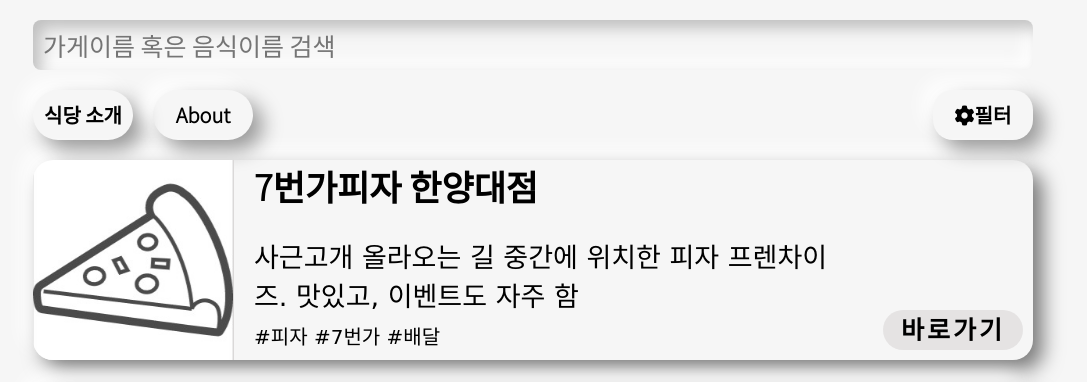
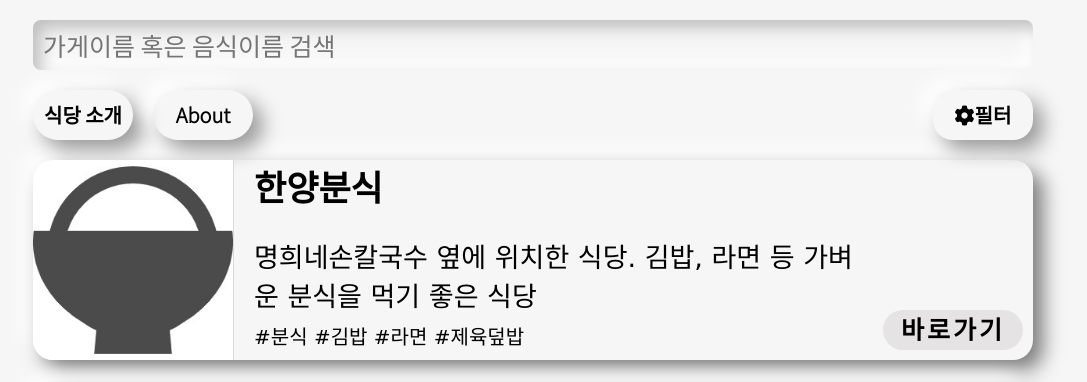
Before and after one commit to nacean/sageun_food_store, a plain HTML site: page index.html in a window 1280 px wide. Shown: the part 392-774 px from the top of the page, without its empty margins (107-1194 px from the left). Drawn offline with Linux system fonts and the light colour scheme; a web font is replaced by a local one.

Commit message:
food_content_fix 07/24

```diff
--- a/index.html
+++ b/index.html
@@ -89,6 +89,17 @@
     <div class = "FadeIn First_FadeIn" id = "all_things">
         <div class = "introduce">
             <ul>
+                <li class = "food" id ="hanyang_boonsik">
+                    <img src="icons/korean.jpeg">
+                    <ul class = "food_intro" >
+                        <li class = "store_name">한양분식</li>
+                        <li class = "store_sub">명희네손칼국수 옆에 위치한 식당. 김밥, 라면 등 가벼운 분식을 먹기 좋은 식당</li>
+                        <li class = "hashtag">#분식 #김밥 #라면 #제육덮밥</li>
+                    </ul>
+                    <ul class = "tags">
+                        <li class = "location"><a href="https://map.naver.com/v5/entry/place/1265581525?c=14142900.6659421,4517580.9303873,19,0,0,0,dh&placePath=%3Fentry=plt">바로가기</a></li>
+                    </ul>
+                </li>
                 <li class = "food" id ="7_pizza">
                     <img src="icons/pizza.jpeg">
                     <ul class = "food_intro" >
--- a/js/filter.js
+++ b/js/filter.js
@@ -1,5 +1,12 @@
 //store_list : 음식집 정보를 넣어둠
 const store_list = [
+    {
+        store_name : "hanyang_boonsik",
+        food_type : "boonsik",
+        situation : ["many","alone","money"],
+        taste : ["clean"],
+        food_list : ["라면","김밥","제육"]
+    },
     {
         store_name : "lalieto",
         food_type : "other",
```
